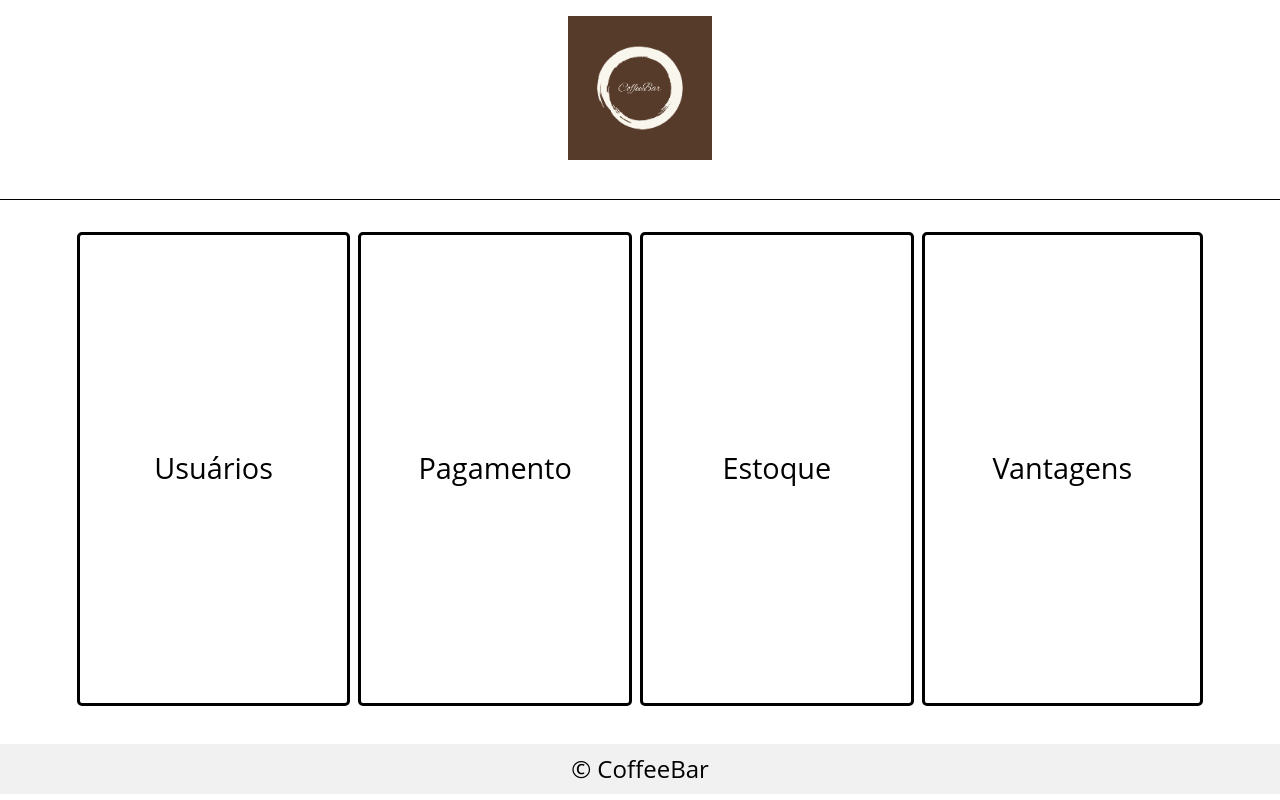
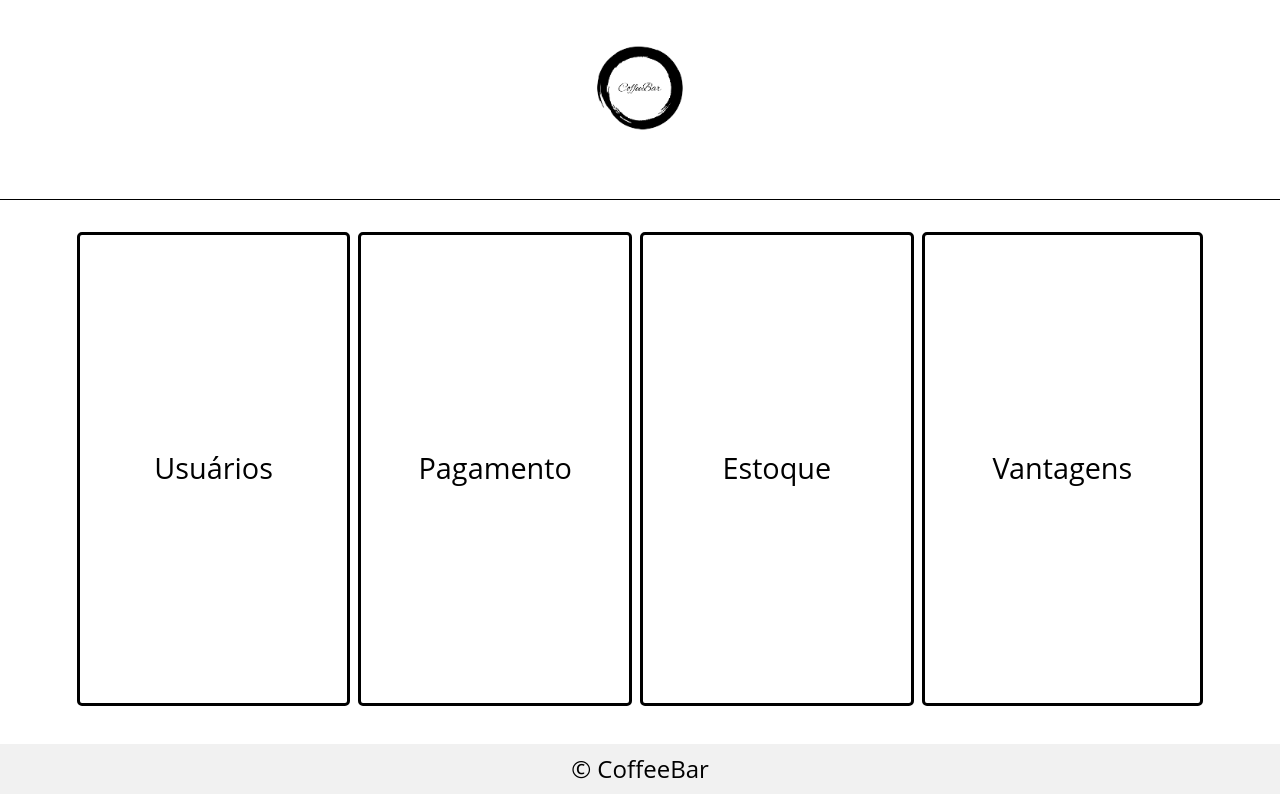
Before and after one commit to gustavomgcz/coffeebar, a website: page CoffeeBar/home.html in a window 1280 px wide. Drawn offline with nearby package versions, Linux system fonts and the light colour scheme.

Commit message:
Ajuste de imagem e link

```diff
--- a/CoffeeBar/home.html
+++ b/CoffeeBar/home.html
@@ -17,7 +17,7 @@
 
     <body>
         <header class="cabecalho container">
-            <a href=""><img src="./assets/img/logo-color.png" alt="Logo CoffeeBar" class="cabecalho__logo"></a>
+            <a href=""><img src="./assets/img/logo-black.png" alt="Logo CoffeeBar" class="cabecalho__logo"></a>
         </header>
 
         <main>
```
